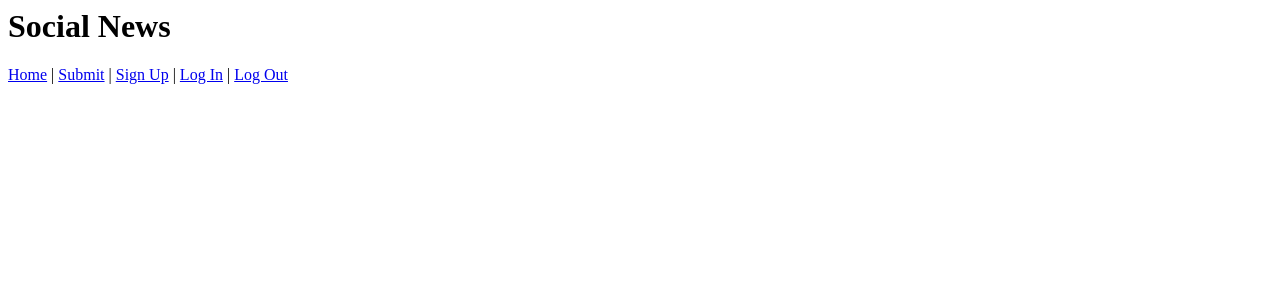
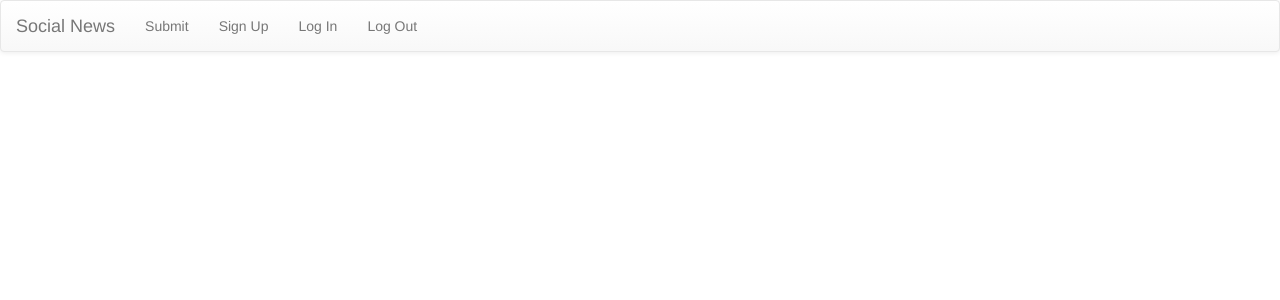
Before and after one commit to lewfish/django-social-news, a Django app: page / in a window 1280 px wide. Shown: the top 300 px of the page. Run offline with Django 3.2, Linux system fonts and the light colour scheme; data that the repository does not hold is empty; some libraries are stand-ins or nearby versions.

Commit message:
Made things look nicer using Bootstrap. Took away voting and thumbs up button is currently just for show.

```diff
--- a/social_news/templates/social_news/all.html
+++ b/social_news/templates/social_news/all.html
@@ -1,16 +1,24 @@
 {% extends "social_news/base.html" %}
-<br>
+
 {% block content %}
+<style>
+  .entry-link {
+  font-size: 18px;
+  }
+  .entry-info {
+  font-size: 12px;
+  padding-bottom: 7px;
+  }
+</style>
+
 {% for entry in entries %}
-<form method="post" action="{% url 'vote' %}">
-  {% csrf_token %}
-
-  <input type="hidden" name="entry_pk" value="{{entry.pk}}"/>
-  <a href = "{{entry.link}}">{{entry.title}}</a>
-  <br>Author: {{entry.author}}
-  <br>Posted: {{entry.post_date}}
-  <br><input type="submit" value="+"/> Votes: {{entry.num_votes}}
-
-</form>
+{% csrf_token %}
+<div class = "entry-link">
+  <a href = "{{entry.link}}" >{{entry.title}}</a>
+</div>
+<div class = "entry-info">
+  <span class="glyphicon glyphicon-thumbs-up"></span>
+  {{entry.num_votes}} points by {{entry.author}} {{entry.post_date | timesince}} ago
+</div>
 {% endfor %}
 {% endblock %}
--- a/social_news/templates/social_news/base.html
+++ b/social_news/templates/social_news/base.html
@@ -1,20 +1,36 @@
+<!DOCTYPE html>
 <html>
 <head>
   <title>Social News</title>
+  <meta charset="utf-8">
+  <meta name="viewport" content="width=device-width, initial-scale=1">
+  <link rel="stylesheet" href="https://maxcdn.bootstrapcdn.com/bootstrap/3.3.1/css/bootstrap.min.css">
+  <link rel="stylesheet" href="https://maxcdn.bootstrapcdn.com/bootstrap/3.3.1/css/bootstrap-theme.min.css">
 </head>
 
 <body>
-    <h1>Social News</h1>
-    <nav>
-      <a href="{% url 'all' %}">Home</a> |
-      <a href="{% url 'submit' %}">Submit</a> |
-      <a href="{% url 'signup' %}">Sign Up</a> |
-      <a href="{% url 'login' %}">Log In</a> |
-      <a href="{% url 'logout' %}">Log Out</a>
+  <nav class="navbar navbar-default">
+    <div class="container-fluid">
+      <div class="navbar-header">
+	<a class="navbar-brand" href="{% url 'all' %}">Social News</a>
+      </div>
+      <div>
+	<ul class="nav navbar-nav">
+          <li><a href="{% url 'submit' %}">Submit</a></li>
+          <li><a href="{% url 'signup' %}">Sign Up</a></li>
+          <li><a href="{% url 'login' %}">Log In</a></li>
+          <li><a href="{% url 'logout' %}">Log Out</a></li>
+	</ul>
+      </div>
+    </div>
   </nav>
-    <br>
+
+<div class="container">
 {% block content %}
 {% endblock %}
+</div>
+
+  <script src="https://ajax.googleapis.com/ajax/libs/jquery/1.11.1/jquery.min.js"></script>
+  <script src="http://maxcdn.bootstrapcdn.com/bootstrap/3.3.1/js/bootstrap.min.js"></script>
 </body>
-
 </html>
```
Lines whose indentation alone changed are shown as unchanged.
